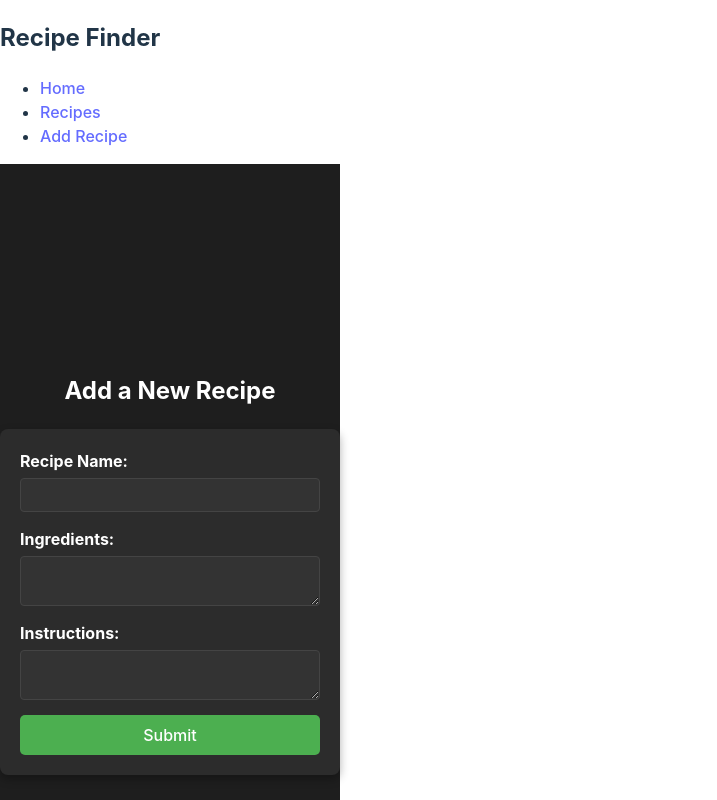
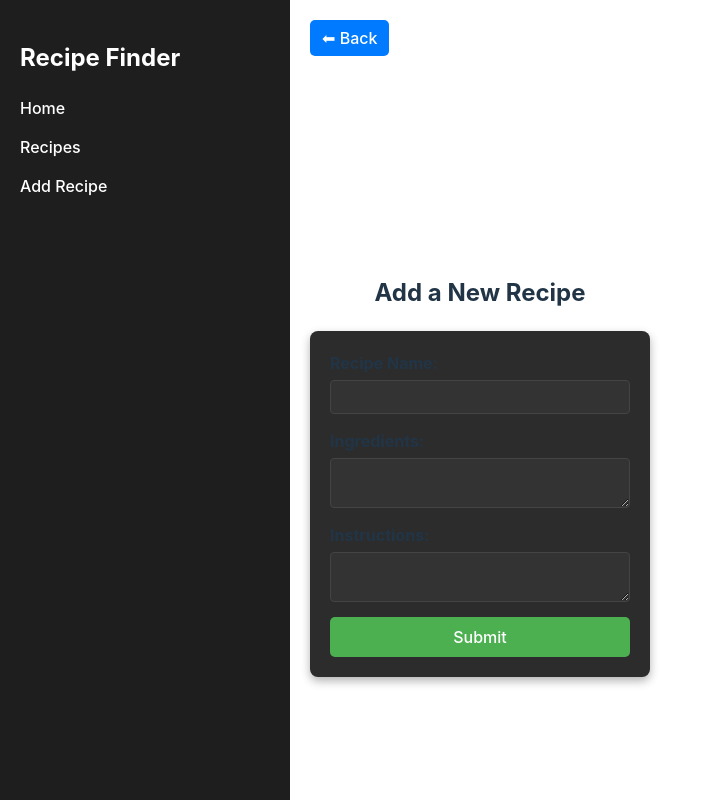
Before and after one commit to amyle37051/recipe-app, a React (Vite) app: page /add-recipe in a window 1280 px wide. Shown: the top 800 px of the page, without its empty margins (0-717 px from the left). Built offline with nearby package versions, Linux system fonts and the light colour scheme.

Commit message:
added back button

```diff
--- a/src/AddRecipe.css
+++ b/src/AddRecipe.css
@@ -5,8 +5,9 @@
     justify-content: center;
     align-items: center;
     height: 100vh;
-    background-color: #1e1e1e; /* Dark background */
-    color: white;
+    /*background-color: #1e1e1e; /* Dark background */
+    background: none;
+    /* color: white; */
   }
 
   /* Styles the form itself */
@@ -61,3 +62,7 @@
     align-items: center;
     min-height: 100vh;
   }
+
+/* .add-recipe {
+  background-color: #1e1e1e;
+} */
--- a/src/AddRecipe.tsx
+++ b/src/AddRecipe.tsx
@@ -1,5 +1,6 @@
 import { useState } from "react";
 import "./AddRecipe.css";
+import BackButton from "./components/BackButton.tsx";
 
 const AddRecipe = () => {
   const [recipeName, setRecipeName] = useState("");
@@ -15,6 +16,8 @@ const AddRecipe = () => {
   };
 
   return (
+    <div className="add">
+      <BackButton />
       <div className="form-container">
         <div className="add-recipe-container">
           <h2>Add a New Recipe</h2>
@@ -48,6 +51,7 @@ const AddRecipe = () => {
           </form>
         </div>
       </div>
+    </div>
   );
 };
 
--- a/src/Layout.tsx
+++ b/src/Layout.tsx
@@ -1,4 +1,6 @@
 import { Outlet, Link } from "react-router-dom";
+import "./Layout.css";
+
 
 export default function Layout() {
   return (
--- a/src/RecipesPage.tsx
+++ b/src/RecipesPage.tsx
@@ -1,8 +1,10 @@
 import { Link } from "react-router-dom";
+import BackButton from "./components/BackButton.tsx";
 
 const RecipesPage = () => {
   return (
     <div className="recipes-page">
+      <BackButton />
       <h2>Recipes</h2>
       <ul>
         <li><Link to="/recipes/Bolognese">Bolognese</Link></li>
--- /dev/null
+++ b/src/components/BackButton.css
@@ -0,0 +1,13 @@
+.back-button {
+    background-color: #007bff;
+    color: white;
+    border: none;
+    padding: 8px 12px;
+    cursor: pointer;
+    border-radius: 5px;
+    margin-bottom: 10px;
+  }
+
+  .back-button:hover {
+    background-color: #0056b3;
+  }
--- /dev/null
+++ b/src/components/BackButton.tsx
@@ -0,0 +1,11 @@
+import { useNavigate } from "react-router-dom";
+import "./BackButton.css";
+
+export default function BackButton() {
+  const navigate = useNavigate();
+  return (
+    <button onClick={() => navigate(-1)} className="back-button">
+      ⬅ Back
+    </button>
+  );
+}
```
Lines whose indentation alone changed are shown as unchanged.
